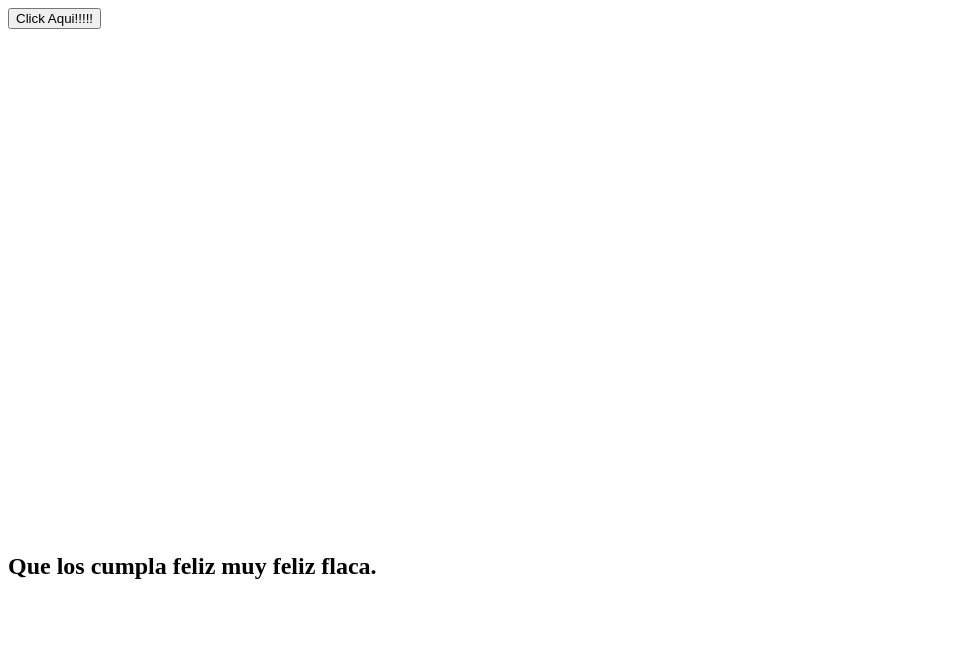
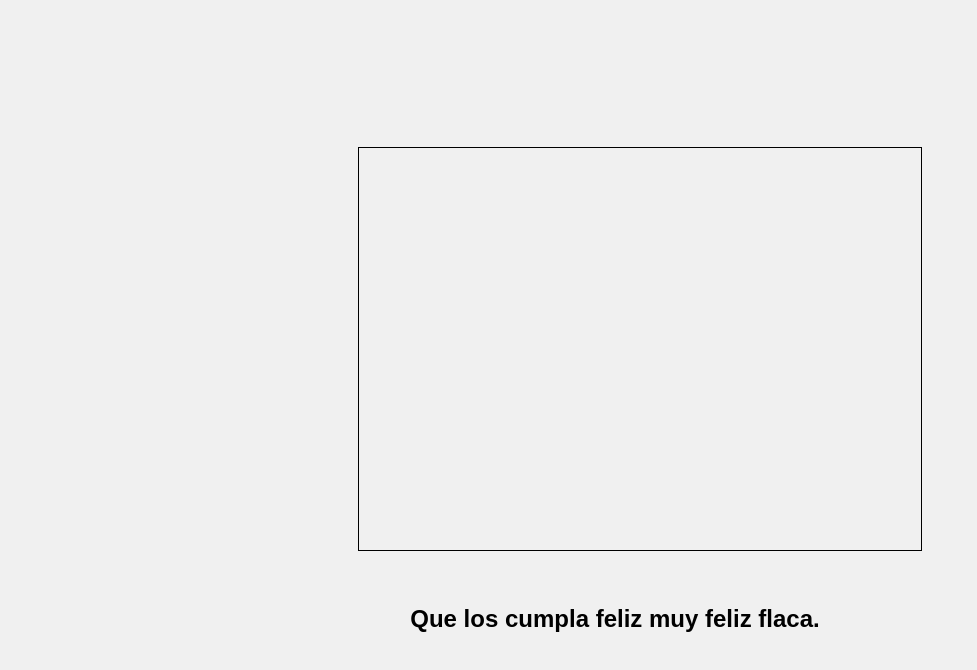
Before and after one commit to Carlos-Mar14/HBSG, a plain HTML site: page index.html in a window 1280 px wide. Shown: the whole page, without its empty margins (0-977 px from the left). Drawn offline with Linux system fonts and the light colour scheme; a web font is replaced by a local one.

Commit message:
rutas update

```diff
--- a/index.html
+++ b/index.html
@@ -5,7 +5,7 @@
     <meta charset="UTF-8">
     <meta name="viewport" content="width=device-width, initial-scale=1.0">
     <title> Feliz Cumpleaños!!!!!!!</title>
-    <link rel="stylesheet" href="Css/style.css">
+    <link rel="stylesheet" href="/css/styles.css">
     <link rel="preconnect" href="https://fonts.googleapis.com">
     <link rel="preconnect" href="https://fonts.gstatic.com" crossorigin>
     <link href="https://fonts.googleapis.com/css2?family=Inclusive+Sans:ital@1&display=swap" rel="stylesheet">
@@ -27,8 +27,8 @@
 
     </main>
 
-    <script src="Js/app.js"></script>
-    <script src="Js/Dis.js"></script>
+    <script src="/js/app.js"></script>
+    <script src="/js/Dis.js"></script>
 </body>
 
 </html>
```
